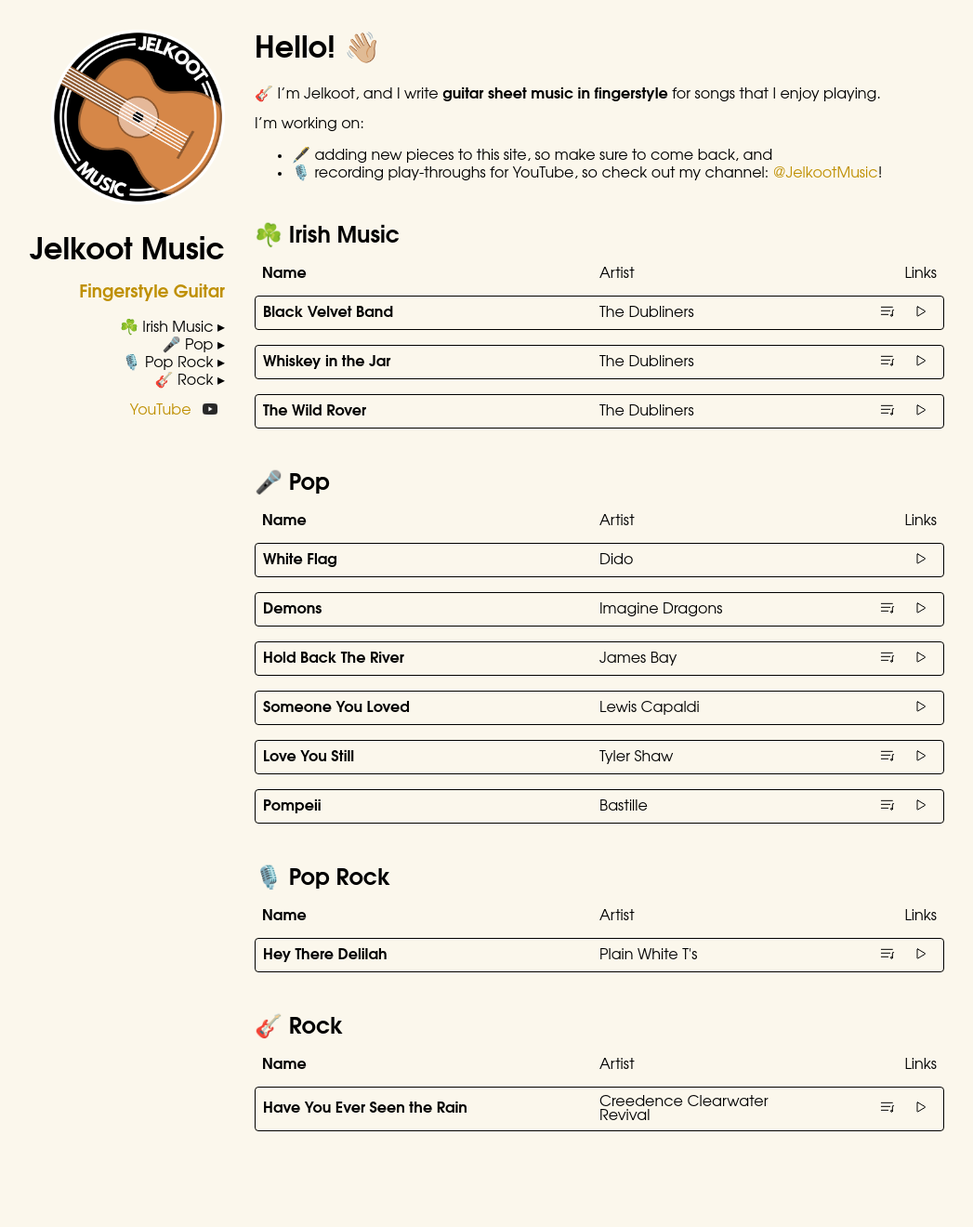
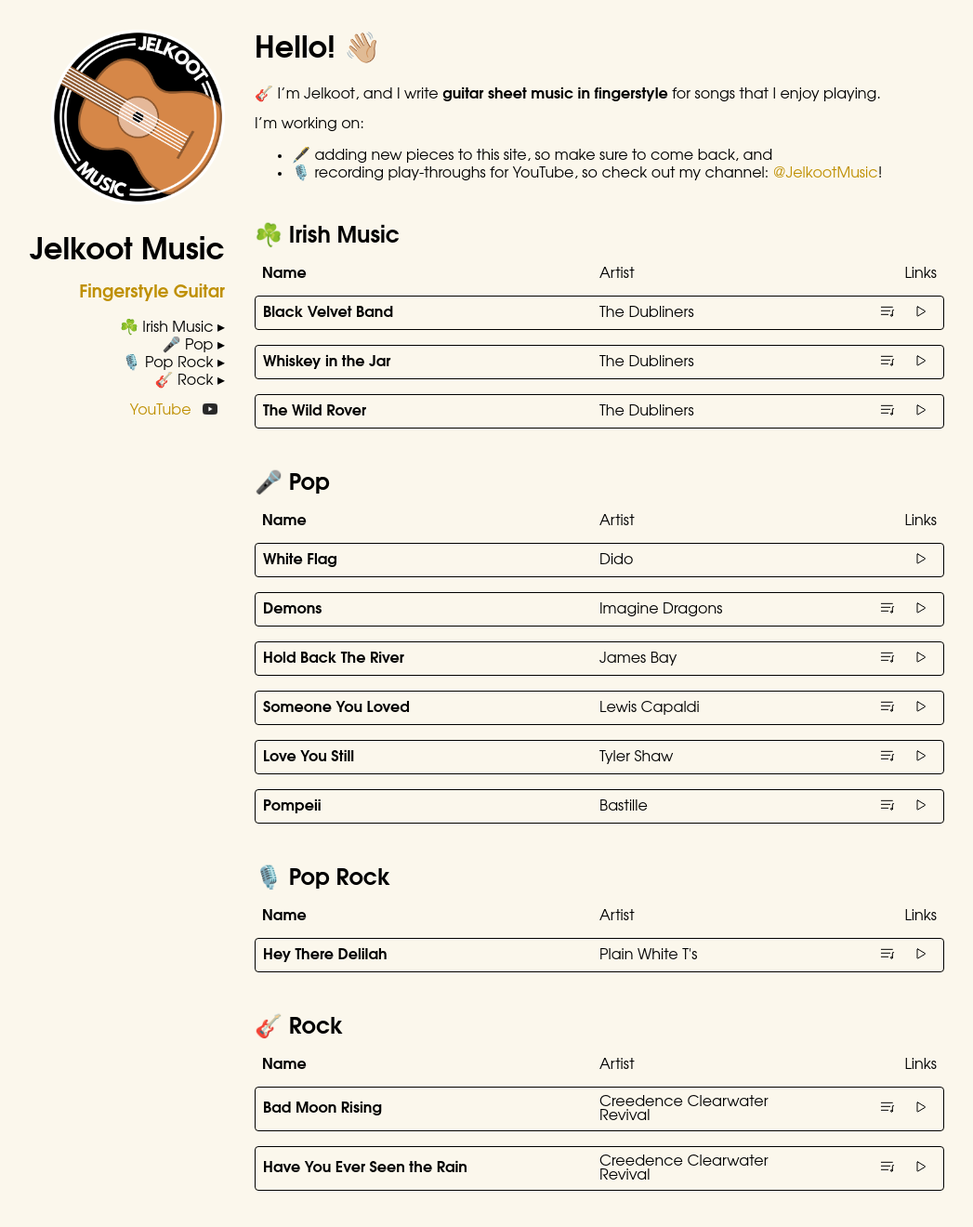
Before and after one commit to jelkoot/jelkoot.github.io, a Jekyll site: the page built from index.md, in a window 1280 px wide and 1329 px high. Shown: the top 1320 px of the window at 93% size, without its empty margins (136-1183 px from the left). Built offline with Jekyll 4.4.1, drawn with Linux system fonts in a browser that asks for light colours.

Commit message:
Add Bad Moon Rising + Someone You Loved sheet

```diff
--- a/_data/music.yaml
+++ b/_data/music.yaml
@@ -30,6 +30,7 @@
         link: https://youtu.be/Myl6ZOaIpDg
       - name: Someone You Loved
         artist: Lewis Capaldi
+        sheet: assets/sheets/pop/lewis_capaldi-someone_you_loved.pdf
         link: https://youtu.be/7PFyBVD4hqk
       - name: Love You Still
         artist: Tyler Shaw
@@ -49,6 +50,10 @@
   - id: rock
     title: 🎸 Rock
     songs:
+      - name: Bad Moon Rising
+        artist: Creedence Clearwater Revival
+        sheet: assets/sheets/rock/creedence_clearwater_revival-bad_moon_rising.pdf
+        link: https://youtu.be/GVjpcep2HCQ
       - name: Have You Ever Seen the Rain
         artist: Creedence Clearwater Revival
         sheet: assets/sheets/rock/creedence_clearwater_revival-have_you_ever_seen_the_rain.pdf
```
Also changed, not shown: 2 other files.
